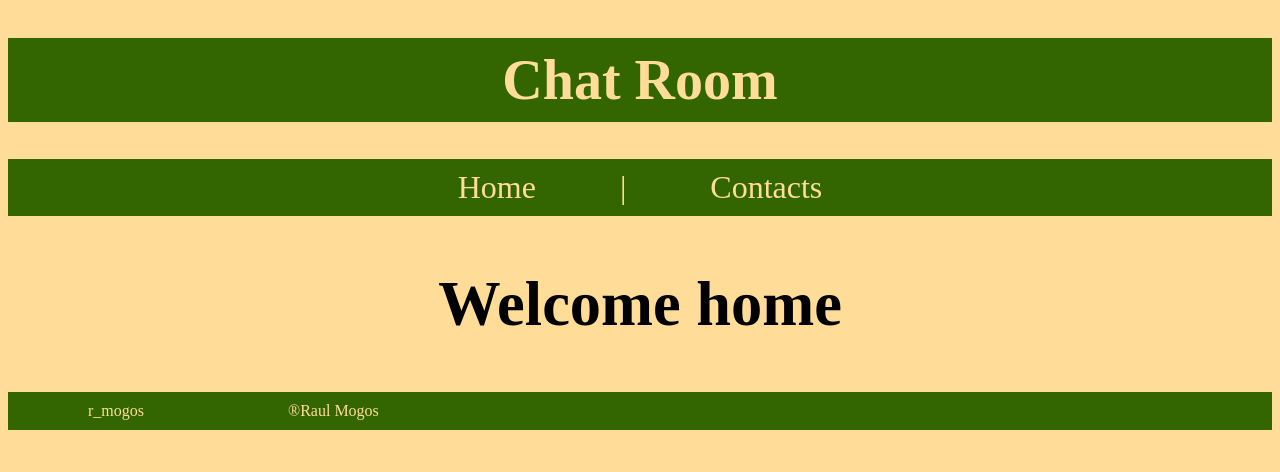
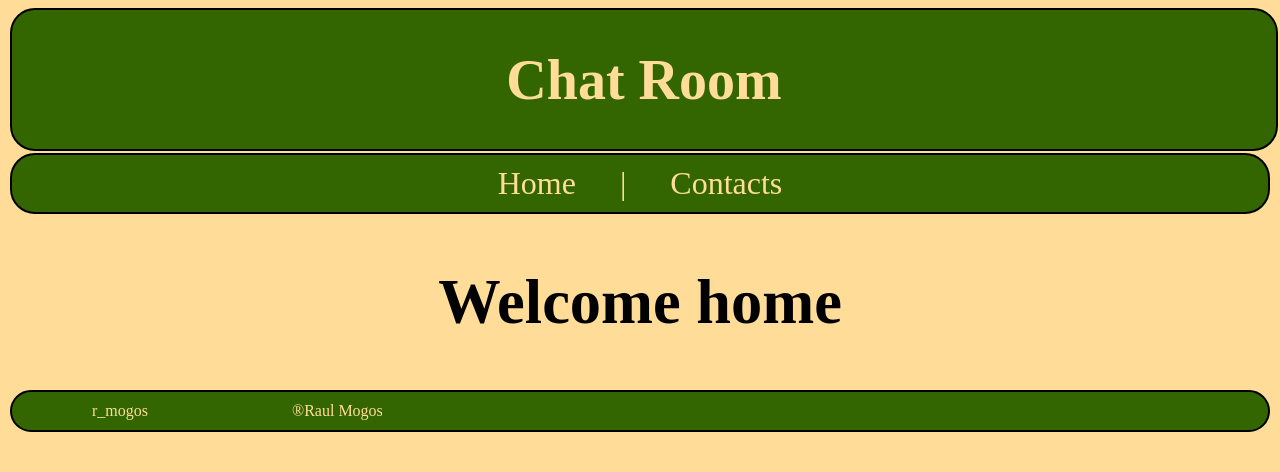
Before and after one commit to raulmogos/mini_project, a plain HTML site: page index.html in a window 1280 px wide. Drawn offline with Linux system fonts and the light colour scheme.

Commit message:
last changes and ready for merge

```diff
--- a/contacts/style.css
+++ b/contacts/style.css
@@ -67,6 +67,8 @@
 footer {
     background-color: var(--other-background-color);
     padding: 10px;
+    border: 2px solid black;
+    border-radius: 25px;
     margin: 2px;
 }
 
--- a/style.css
+++ b/style.css
@@ -16,12 +16,19 @@
 header {
     width: 100%;
     background-color: var(--other-background-color);
+    border: 2px solid black;
+    border-radius: 25px;
+    margin: 2px;
 }
 
 header h1 {
-    padding: 10px;
+    padding: 0px;
     font-size: 3.5em;
     color: var(--main-background-color)
+}
+
+nav {
+    margin: 2px;
 }
 
 nav ul {
@@ -29,6 +36,8 @@
     margin: 0px;
     padding: 10px;
     overflow: hidden;
+    border: 2px solid black;
+    border-radius: 25px;
 }
 
 nav ul li {
@@ -50,7 +59,7 @@
 .separator {
     display: inline;
     font-size: 2em;
-    padding: 40px;
+    padding: 0px;
     color: var(--text-color);
 }
 
@@ -61,6 +70,9 @@
 footer {
     background-color: var(--other-background-color);
     padding: 10px;
+    border: 2px solid black;
+    border-radius: 25px;
+    margin: 2px;
 }
 
 footer p {
```
